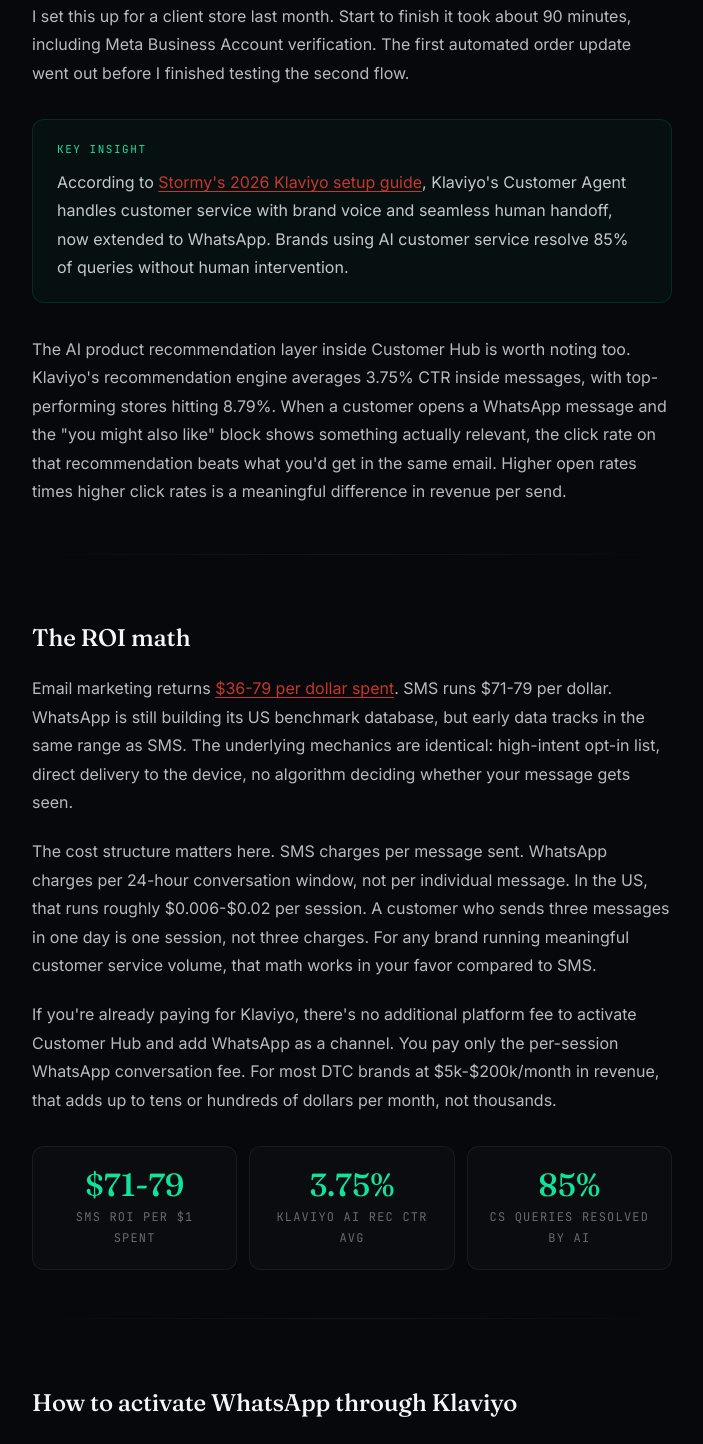
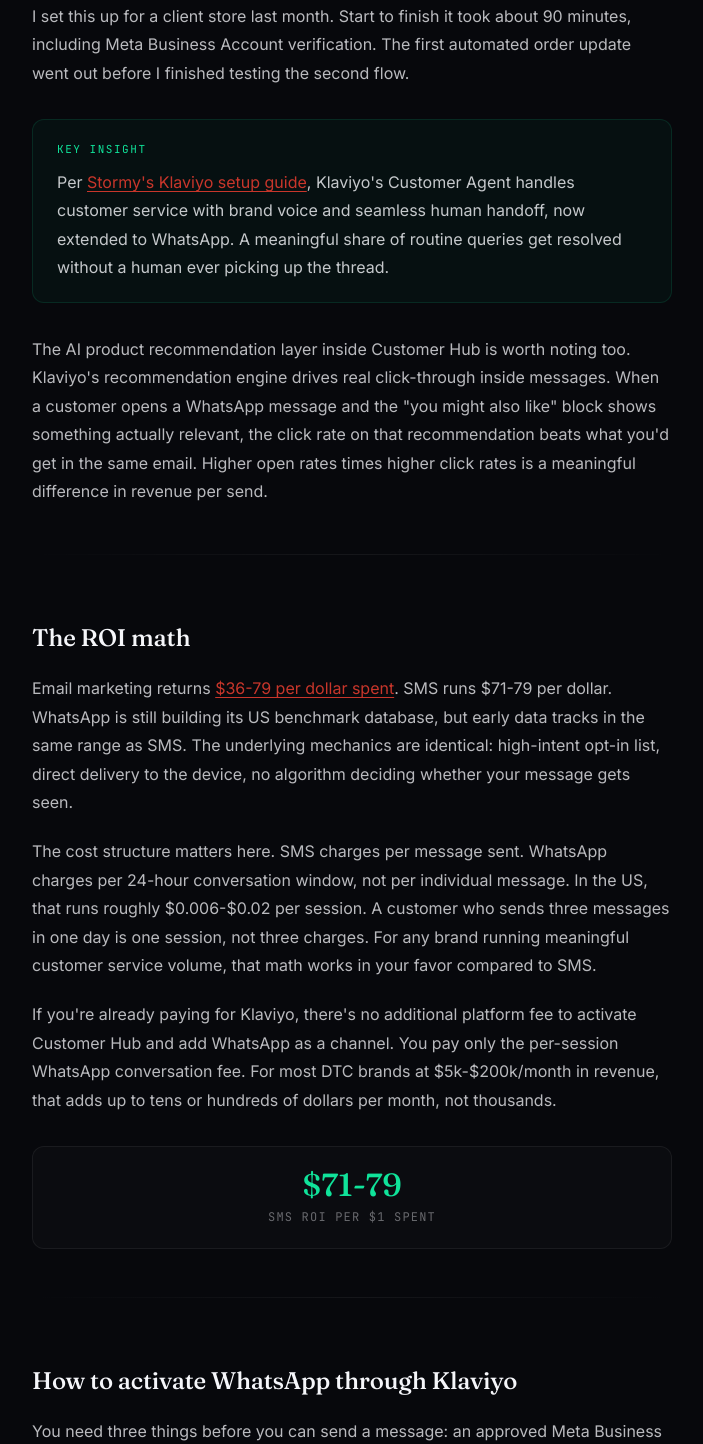
Before and after one commit to dustyboy-23/ventiscale-site, a Next.js app: page /blog/klaviyo-whatsapp-ecommerce-2026 in a window 1280 px wide. Shown: the part 2813-4257 px from the top of the page, without its empty margins (288-991 px from the left). Built offline with nearby package versions, Linux system fonts and the light colour scheme; no server answers.

Commit message:
Blog sweep: remove unsourced stats (batch 6)

```diff
--- a/app/(marketing)/blog/klaviyo-whatsapp-ecommerce-2026/page.tsx
+++ b/app/(marketing)/blog/klaviyo-whatsapp-ecommerce-2026/page.tsx
@@ -292,30 +292,30 @@
           <div className="blog-callout">
             <div className="callout-label">Key insight</div>
             <p>
-              According to{" "}
+              Per{" "}
               <a
                 href="https://stormy.ai/blog/klaviyo-customer-agent-shopify-tutorial-2026"
                 target="_blank"
                 rel="noopener noreferrer"
               >
-                Stormy&apos;s 2026 Klaviyo setup guide
+                Stormy&apos;s Klaviyo setup guide
               </a>
               , Klaviyo&apos;s Customer Agent handles customer service with brand
-              voice and seamless human handoff, now extended to WhatsApp. Brands
-              using AI customer service resolve 85% of queries without human
-              intervention.
+              voice and seamless human handoff, now extended to WhatsApp. A
+              meaningful share of routine queries get resolved without a human
+              ever picking up the thread.
             </p>
           </div>
 
           <p>
             The AI product recommendation layer inside Customer Hub is worth
-            noting too. Klaviyo&apos;s recommendation engine averages 3.75% CTR
-            inside messages, with top-performing stores hitting 8.79%. When a
-            customer opens a WhatsApp message and the &quot;you might also
-            like&quot; block shows something actually relevant, the click rate on
-            that recommendation beats what you&apos;d get in the same email.
-            Higher open rates times higher click rates is a meaningful difference
-            in revenue per send.
+            noting too. Klaviyo&apos;s recommendation engine drives real
+            click-through inside messages. When a customer opens a WhatsApp
+            message and the &quot;you might also like&quot; block shows
+            something actually relevant, the click rate on that recommendation
+            beats what you&apos;d get in the same email. Higher open rates
+            times higher click rates is a meaningful difference in revenue per
+            send.
           </p>
 
           <hr className="blog-divider" />
@@ -352,14 +352,6 @@
             <div className="blog-stat">
               <div className="stat-number">$71-79</div>
               <div className="stat-label">SMS ROI per $1 spent</div>
-            </div>
-            <div className="blog-stat">
-              <div className="stat-number">3.75%</div>
-              <div className="stat-label">Klaviyo AI rec CTR avg</div>
-            </div>
-            <div className="blog-stat">
-              <div className="stat-number">85%</div>
-              <div className="stat-label">CS queries resolved by AI</div>
             </div>
           </div>
 
```
